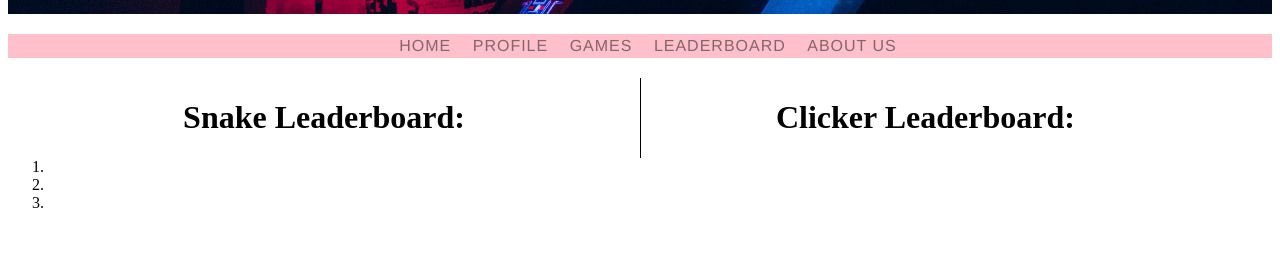
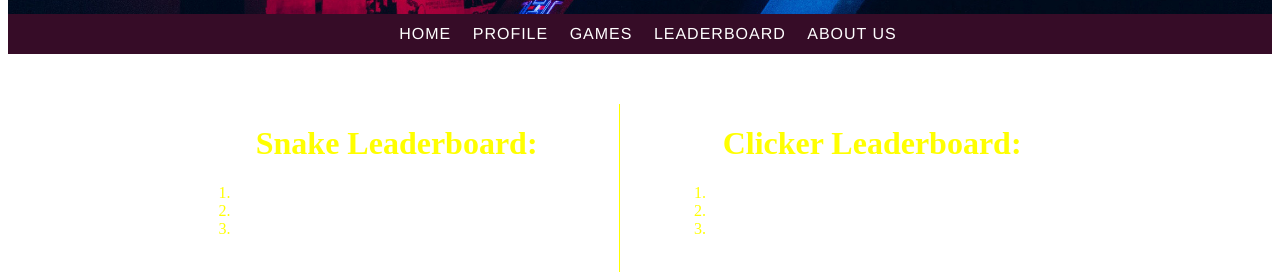
Before and after one commit to lydmgem/Project2, a website: page public/leaderboard.html in a window 1280 px wide. Shown: the part 294-566 px from the top of the page. Drawn offline with Linux system fonts and the light colour scheme.

Commit message:
pushing my updates

```diff
--- a/public/css/styles.css
+++ b/public/css/styles.css
@@ -1,3 +1,13 @@
+.wrapper {
+  margin: 0 auto;
+}
+
+.wrapper:after {
+  content: "";
+  display: block;
+  clear: both;
+}
+
 /* Header */
 .subnav-hero-section {
     text-align: center;
@@ -23,10 +33,10 @@ a:link {
 }
 
 .nav-bar {
-  margin: 20px 0px;
-  background: pink;
+  margin: 0 auto 20px;
+  background: #360C27;
   font-family: "Helvetica Neue", Helvetica, Roboto, Arial, sans-serif;
-  line-height: 1.5;
+  line-height: 2.5;
 }
 
 .menu-hover-lines {
@@ -39,7 +49,7 @@ a:link {
 
 .menu-hover-lines a {
   padding: 0.75rem 0;
-  color: rgba(10, 10, 10, 0.5);
+  color: white;
   position: relative;
   margin-left: 1rem;
 }
@@ -58,7 +68,7 @@ a:link {
   position: absolute;
   content: '';
   transition: all 0.35s ease;
-  background-color: #1779ba;
+  background-color: #f8e36b;
   width: 0;
 }
 
@@ -74,7 +84,7 @@ a:link {
 
 .menu-hover-lines a:hover,
 .menu-hover-lines a.active > a {
-  color: #0a0a0a;
+  color: #7d5552;
   transition: all 0.35s ease;
 }
 
@@ -90,16 +100,30 @@ a:link {
   margin: 0;
 }
 
+.row-leaderboard {
+  margin: 0 auto;
+  max-width: 80%;
+  padding: 20px;
+}
+
+.row-leaderboard:after {
+  content: "";
+  display: block;
+  clear: both;
+}
+
 .col-one, .col-two {
+  color: yellow;
   float: left;
-  width: 50%;
+  width: 40%;
   text-align: center;
-  margin: 0 auto 20px auto;
+  margin: 10px;
+  height: 500px;
+  padding-left: 50px;
 }
 
 .col-two {
   border-left: 1px solid;
-  width: 45%;
 }
 
 /* Main Content */
@@ -114,7 +138,8 @@ a:link {
 }
 
 h1#sign-in-welcome {
-  color: blue;
+  color: red;
+  text-align: left;
 }
 
 /* Sign Up */
--- a/public/leaderboard.html
+++ b/public/leaderboard.html
@@ -41,7 +41,12 @@
             </div>
 
             <div class="col-two">
-            <h1>Clicker Leaderboard:</h1>
+                <h1>Clicker Leaderboard:</h1>
+                <ol>
+                    <li></li>
+                    <li></li>
+                    <li></li>
+                </ol>
             </div>
         </div>
 
```
Also changed, not shown: public/aboutus.html (+3 -3 lines), public/img/darek-foghorn.png (added), public/img/emily-pebbles.png (added), public/img/foghorn.jpg (deleted), public/img/lydia-jerry.png (added).
